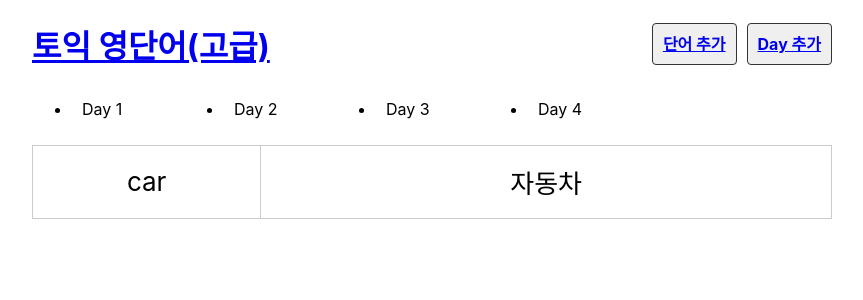
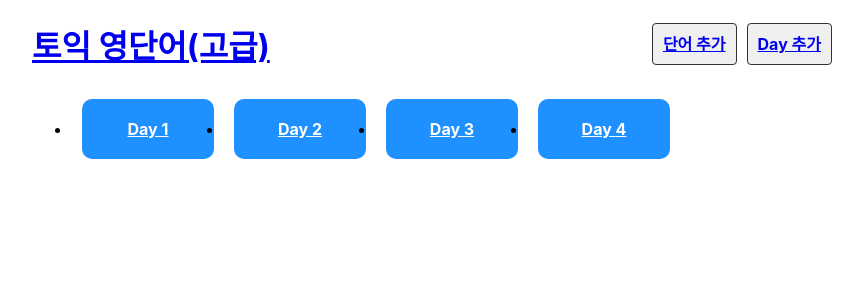
Before and after one commit to devmk1090/React-Basic, a React (Create React App) app: page / in a window 1280 px wide. Shown: the top 300 px of the page, without its empty margins (208-1071 px from the left). Built offline with nearby package versions, Linux system fonts and the light colour scheme.

Commit message:
simple project (2) 라우터 구현 - BrowserRouter: 브라우저의 주소와 리액트 앱의 UI를 동기화하는 역할 - Routes(v5의 Switch): 경로와 일치하는 컴포넌트를 렌더링

```diff
--- a/package.json
+++ b/package.json
@@ -8,6 +8,7 @@
     "@testing-library/user-event": "^13.5.0",
     "react": "^18.2.0",
     "react-dom": "^18.2.0",
+    "react-router-dom": "^6.22.1",
     "react-scripts": "5.0.1",
     "web-vitals": "^2.1.4"
   },
--- a/src/App.js
+++ b/src/App.js
@@ -2,13 +2,20 @@
 import DayList from "./component/DayList";
 import Header from "./component/Header";
 import Day from "./component/Day";
+import { BrowserRouter, Route, Routes } from 'react-router-dom';
 
 function App() {
-  return <div className="App">
-    <Header />
-    <DayList />
-    <Day />
-  </div>
+  return (
+    <BrowserRouter>
+      <div className="App">
+        <Header />
+        <Routes>
+          <Route path="/" element={<DayList></DayList>} />
+          <Route path="/day" element={<Day />} />
+        </Routes>
+      </div>
+    </BrowserRouter>
+  )
 }
 
 export default App;
--- a/src/component/Day.js
+++ b/src/component/Day.js
@@ -6,10 +6,12 @@ export default function Day() {
     const wordList = dummy.words.filter(word => (
         word.day === day
     ))
-    return <>
+    return (
+        <>
+            <h2>Day {day}</h2>
             <table>
                 <tbody>
-            {wordList.map(word =>(
+                    {wordList.map(word => (
                         <tr key={word.id}>
                             <td>{word.eng}</td>
                             <td>{word.kor}</td>
@@ -18,4 +20,5 @@ export default function Day() {
                 </tbody>
             </table>
         </>
+    )
 }
--- a/src/component/DayList.js
+++ b/src/component/DayList.js
@@ -1,3 +1,4 @@
+import { Link } from "react-router-dom";
 import dummy from "../db/data.json";
 
 export default function DayList() {
@@ -5,7 +6,7 @@ export default function DayList() {
     return <ul className="list_day">
         {dummy.days.map(day =>(
         <li key={day.id}>
-            Day {day.day}
+            <Link to="/day">Day {day.day}</Link>
         </li>
         ))}
 
```
Also changed, not shown: 1 other file (tests, documents, lock files or other folders). Lines whose indentation alone changed are shown as unchanged.
